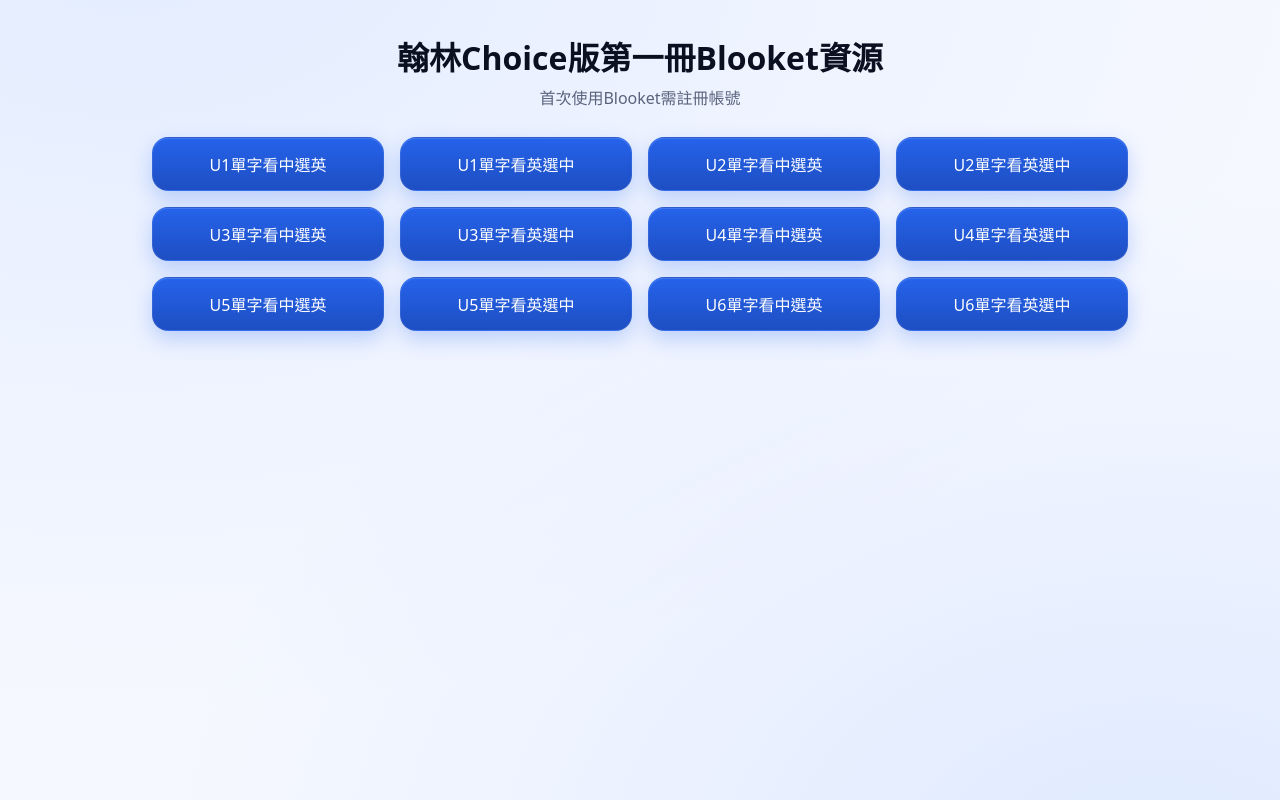
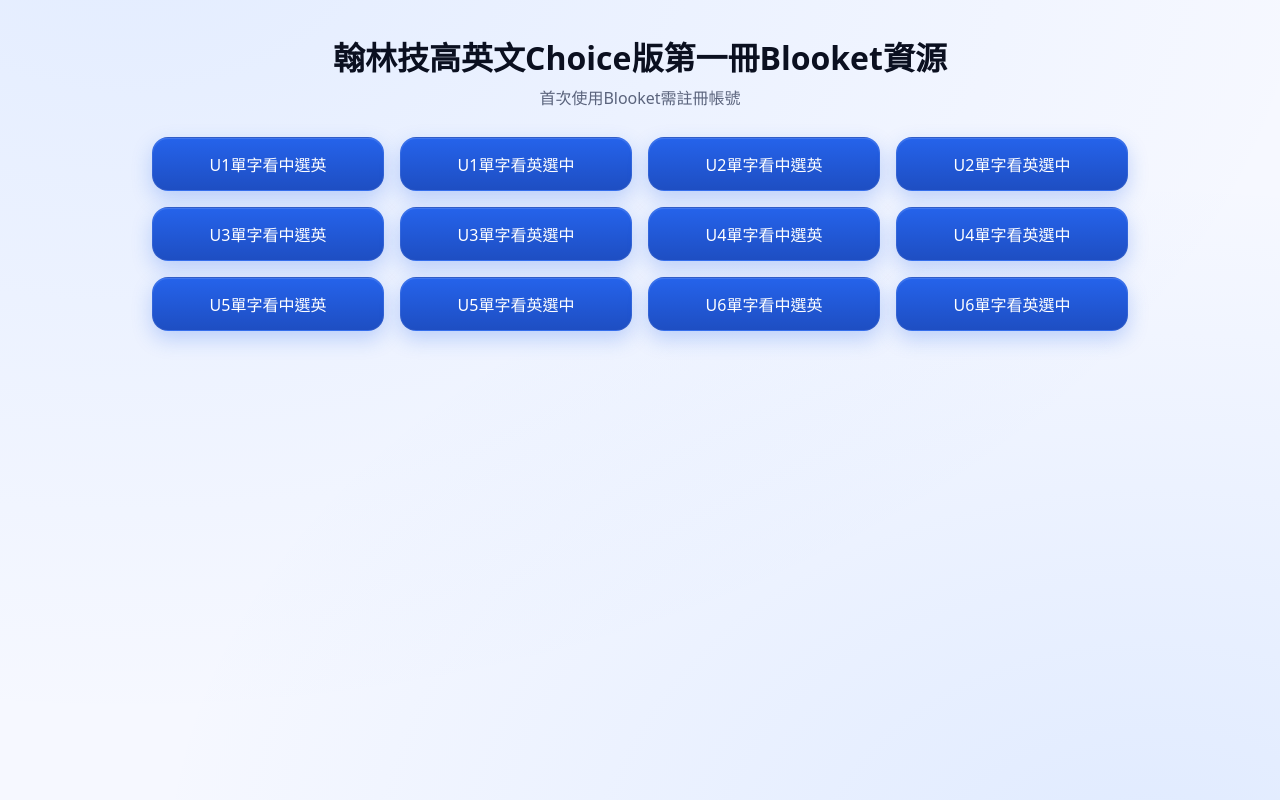
Before and after one commit to Esthercpucpu/Hanlin-Choice-English-Vocabulary-blooket, a plain HTML site: page index.html in a window 1280 px wide. Drawn offline with Linux system fonts and the light colour scheme.

Commit message:
Update index.html

```diff
--- a/index.html
+++ b/index.html
@@ -93,7 +93,7 @@
 <body>
   <div class="container">
     <header>
-      <h1>翰林Choice版第一冊Blooket資源</h1>
+      <h1>翰林技高英文Choice版第一冊Blooket資源</h1>
       <p class="lead">首次使用Blooket需註冊帳號</p>
     </header>
 
```
